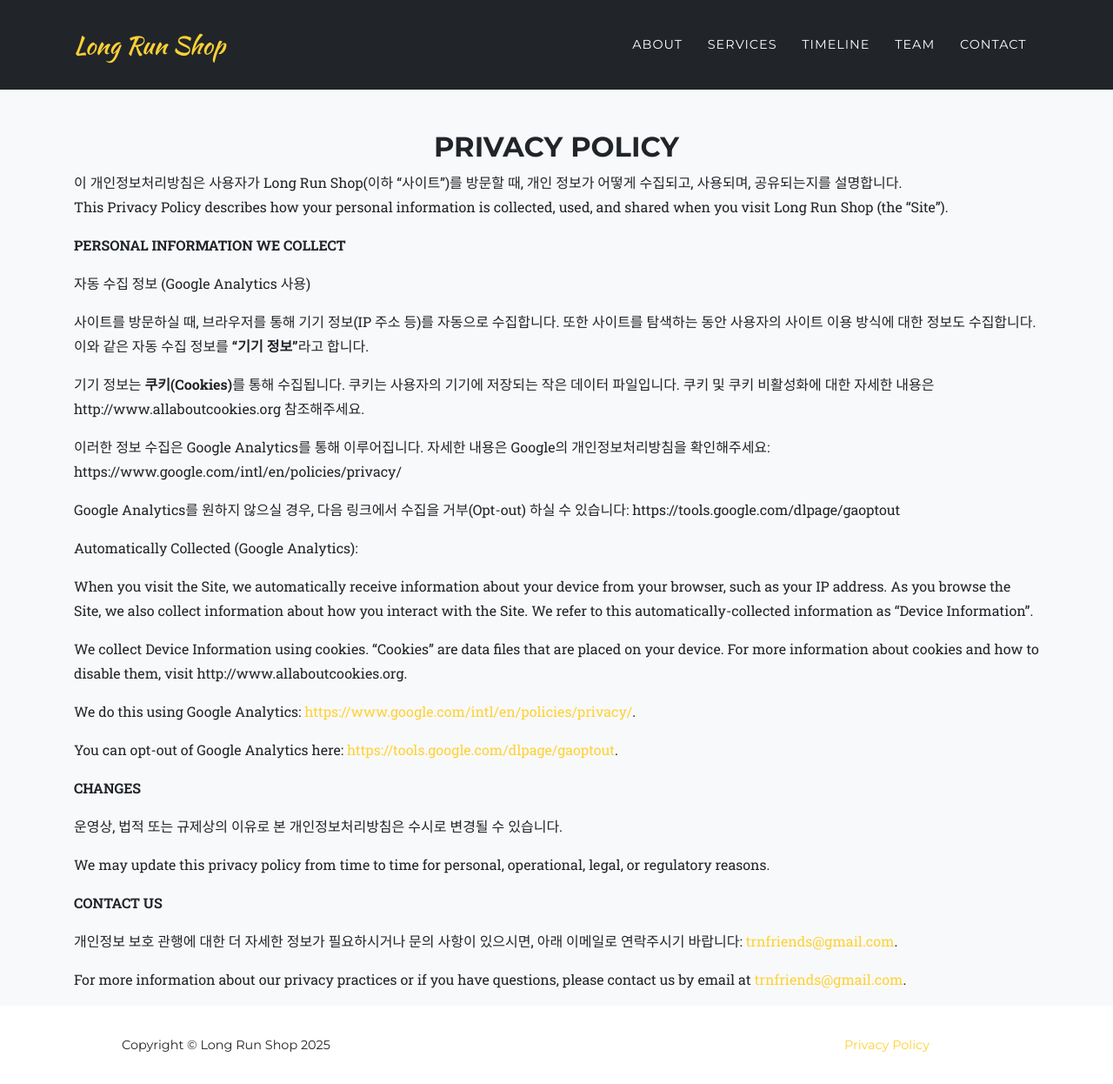
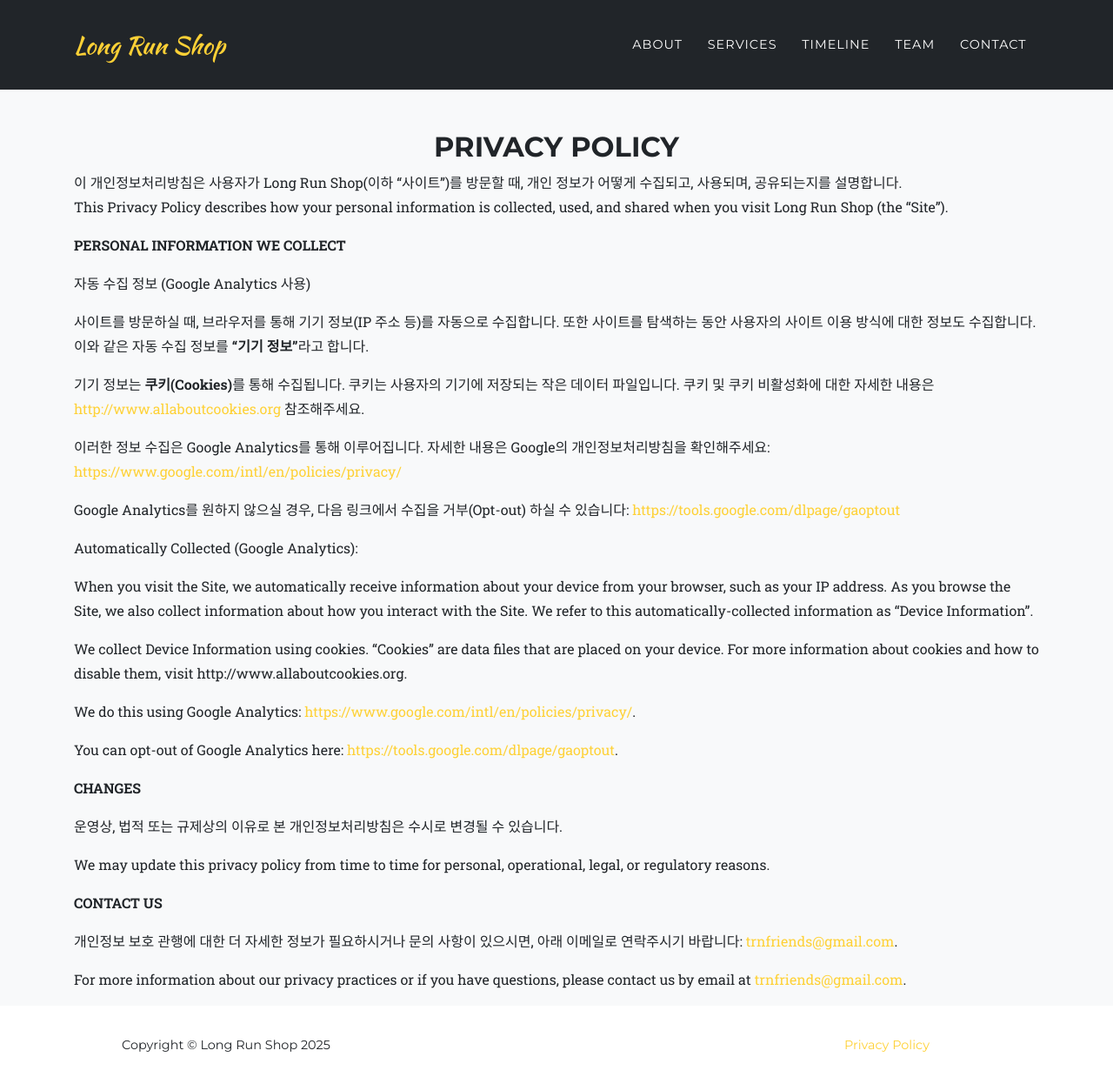
Before and after one commit to WowPeter/long-run-shop, a Jekyll site: the page built from legal.md, in a window 1280 px wide and 1246 px high. Shown: the whole window at 87% size. Built offline with Jekyll 4.4.1, drawn with Linux system fonts in a browser that asks for light colours; some web fonts are replaced; some of the changed lines change nothing that is shown.

Commit message:
- feat: how it works 작업

```diff
--- a/legal.md
+++ b/legal.md
@@ -19,13 +19,13 @@
 
 사이트를 방문하실 때, 브라우저를 통해 기기 정보(IP 주소 등)를 자동으로 수집합니다. 또한 사이트를 탐색하는 동안 사용자의 사이트 이용 방식에 대한 정보도 수집합니다. 이와 같은 자동 수집 정보를 **“기기 정보”**라고 합니다.
 
-기기 정보는 **쿠키(Cookies)**를 통해 수집됩니다. 쿠키는 사용자의 기기에 저장되는 작은 데이터 파일입니다. 쿠키 및 쿠키 비활성화에 대한 자세한 내용은 http://www.allaboutcookies.org 참조해주세요.
+기기 정보는 **쿠키(Cookies)**를 통해 수집됩니다. 쿠키는 사용자의 기기에 저장되는 작은 데이터 파일입니다. 쿠키 및 쿠키 비활성화에 대한 자세한 내용은 <http://www.allaboutcookies.org> 참조해주세요.
 
 이러한 정보 수집은 Google Analytics를 통해 이루어집니다. 자세한 내용은 Google의 개인정보처리방침을 확인해주세요:
-https://www.google.com/intl/en/policies/privacy/
+<https://www.google.com/intl/en/policies/privacy/>
 
 Google Analytics를 원하지 않으실 경우, 다음 링크에서 수집을 거부(Opt-out) 하실 수 있습니다:
-https://tools.google.com/dlpage/gaoptout
+<https://tools.google.com/dlpage/gaoptout>
 
 Automatically Collected (Google Analytics):
 
```
